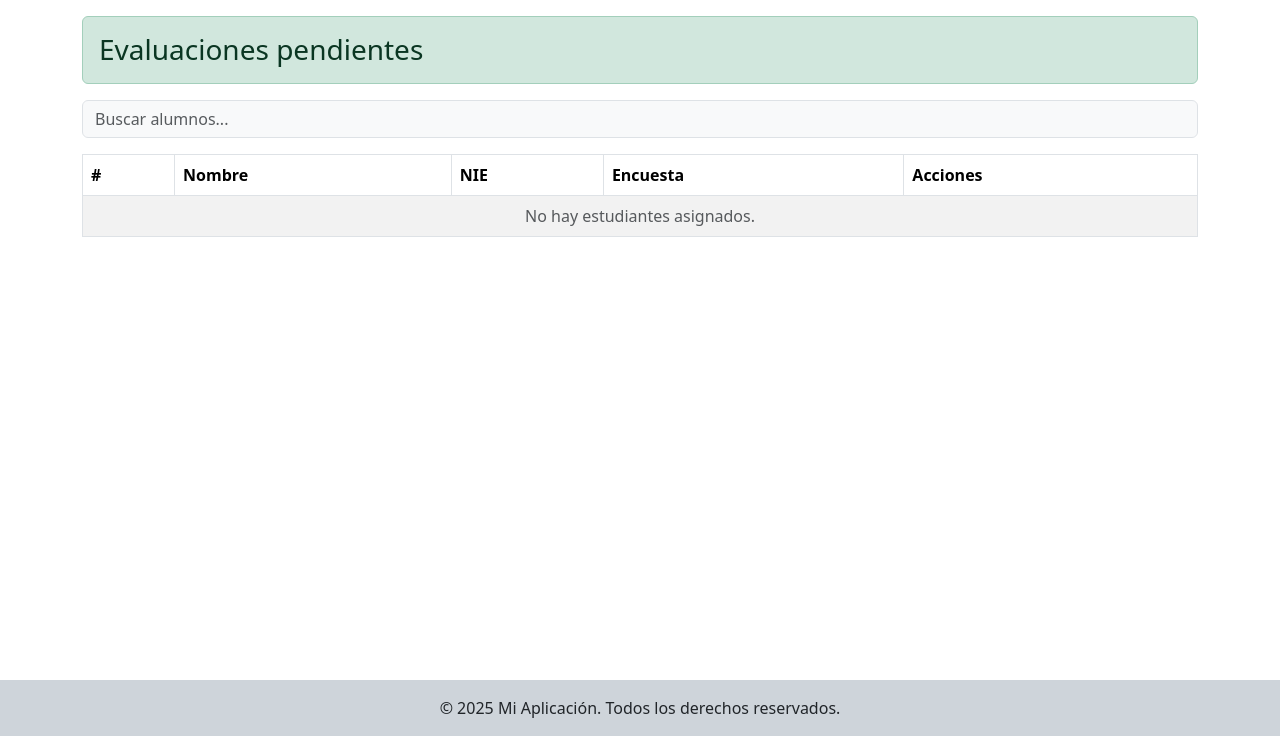
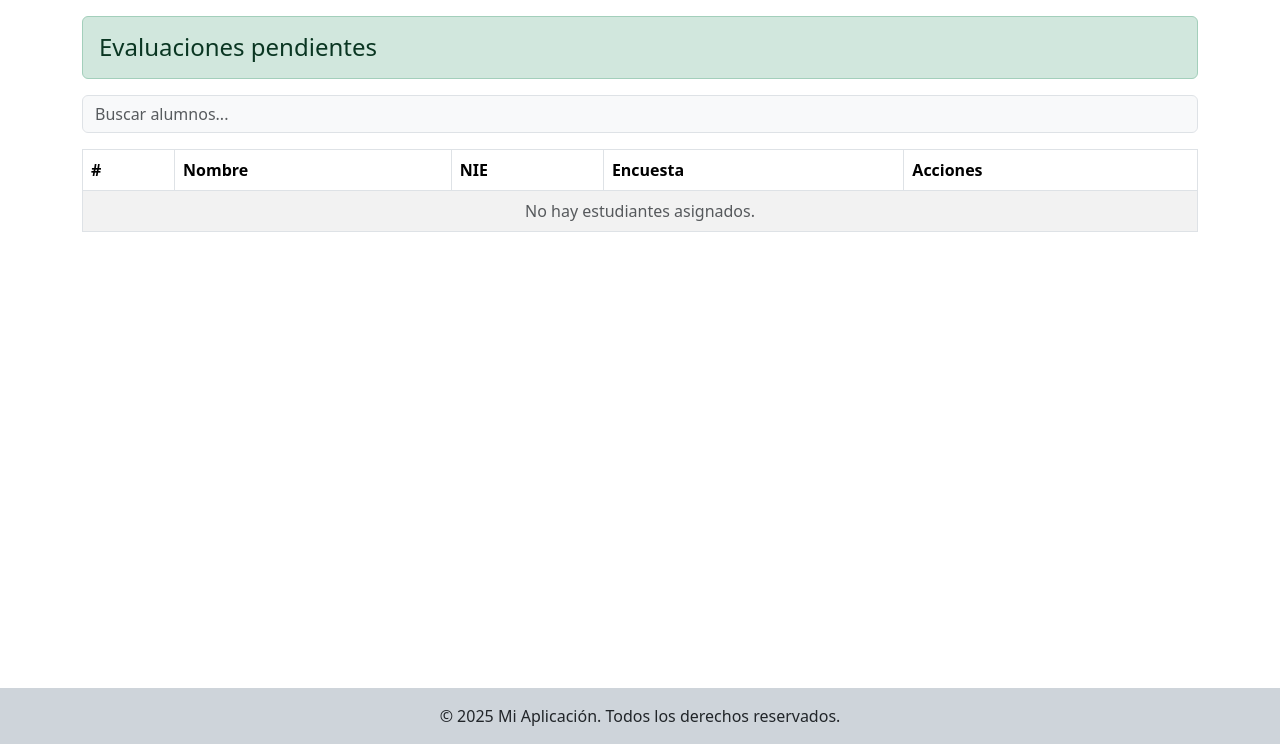
Before and after one commit to eugmerino/student-survey, a Django app: page / in a window 1280 px wide. Shown: the part 56-800 px from the top of the page. Run offline with Django 4.2, Linux system fonts and the light colour scheme; the visitor is signed in with stand-in values (Sample User, id 1); data that the repository does not hold is empty; some libraries are stand-ins or nearby versions.

Commit message:
Update templates

```diff
--- a/templates/base.html
+++ b/templates/base.html
@@ -4,7 +4,7 @@
 <head>
     <meta charset="UTF-8">
     <meta name="viewport" content="width=device-width, initial-scale=1.0">
-    <title>Mi Proyecto Django</title>
+    <title>Evaluaciones</title>
 
     <!-- Cargar Bootstrap -->
     {% bootstrap_css %}
@@ -17,7 +17,7 @@
 
     {% include "parts/navbar.html" %}
 
-    <div class="container mt-3" style="min-height: calc(100vh - 184px);">
+    <div class="container mt-3" style="min-height: calc(100vh - 176px);">
         {% block content %}{% endblock %}
     </div>
 
--- a/templates/home.html
+++ b/templates/home.html
@@ -6,7 +6,7 @@
 {% block content %}
 
     {% if user.is_authenticated %}
-        <h1 class="alert alert-success h3">Evaluaciones pendientes</h1>
+        <h1 class="alert alert-success h4">Evaluaciones pendientes</h1>
     {% else %}
         <h1>Bienvenido, invitado!</h1>
     {% endif %}
--- a/templates/survey/survey_detail.html
+++ b/templates/survey/survey_detail.html
@@ -3,7 +3,7 @@
 {% block content %}
 
 <div class="alert alert-success">
-    <h1 class="h3">{{ survey.name }}</h1>
+    <h1 class="h4">{{ survey.name }}</h1>
 </div>
 
 <div class="row">
```
